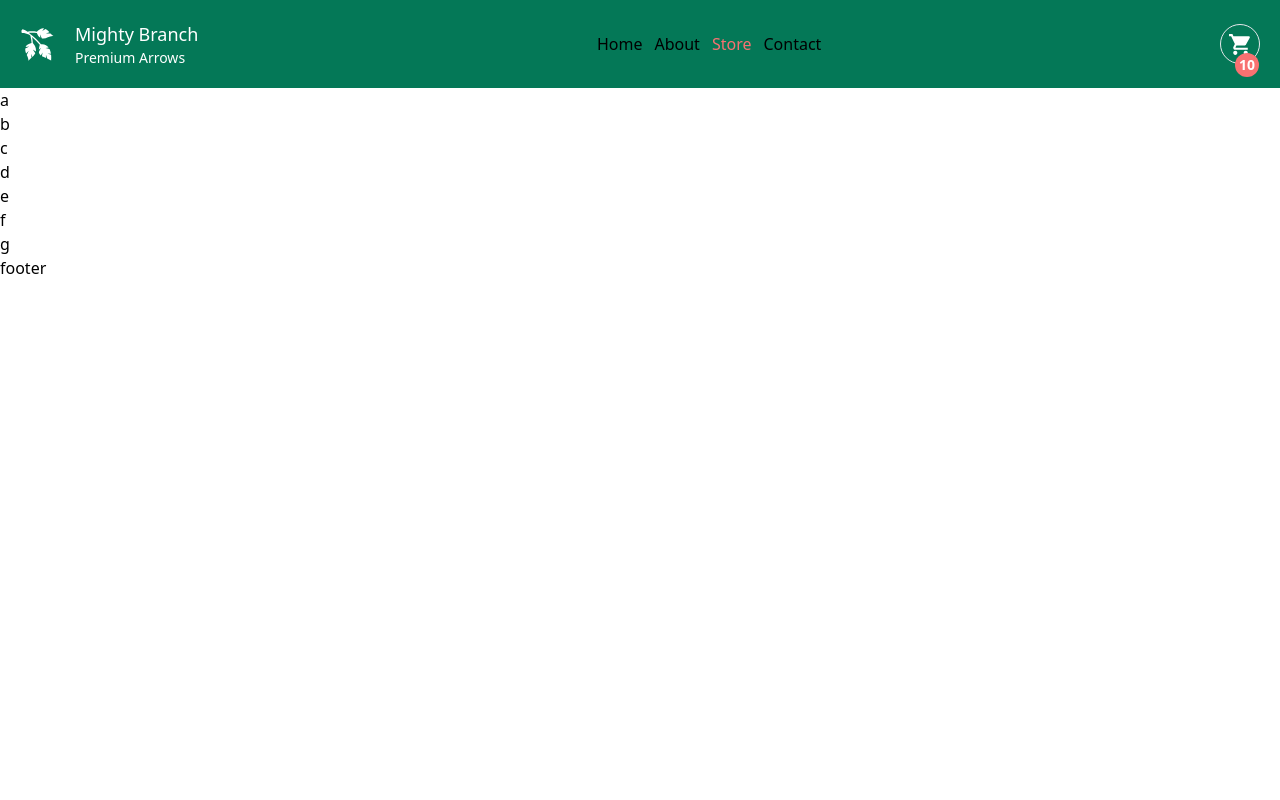
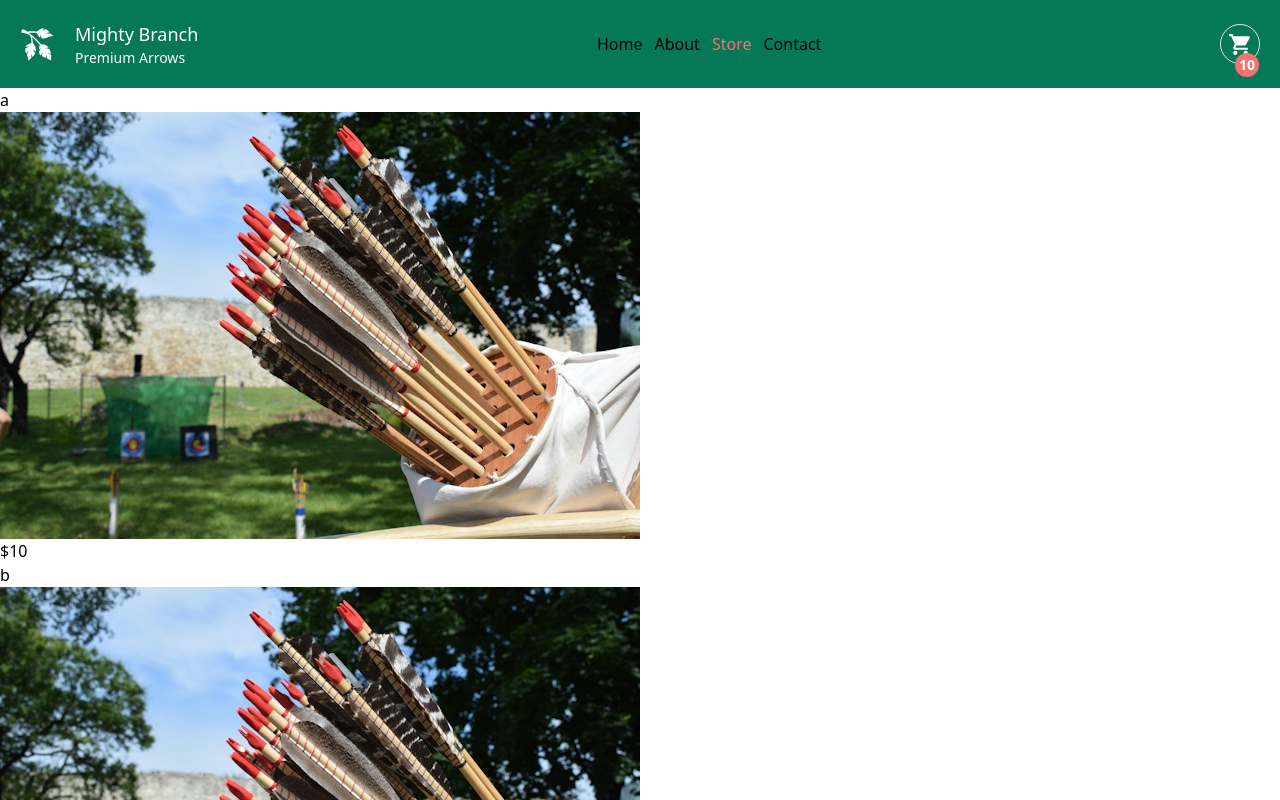
Before and after one commit to mojotron/shopping-cart, a React (Vite) app: page /store in a window 1280 px wide. Shown: the top 800 px of the page. Built offline with nearby package versions, Linux system fonts and the light colour scheme.

Commit message:
add CartContext structure

```diff
--- a/src/components/StoreItem/StoreItem.tsx
+++ b/src/components/StoreItem/StoreItem.tsx
@@ -5,7 +5,13 @@ type PropsType = {
 };
 
 const StoreItem = ({ item }: PropsType) => {
-  return <article>StoreItem</article>;
+  return (
+    <article>
+      <h3>{item.name}</h3>
+      <img src={item.imageUrl} alt={item.name} />
+      <p>${item.price}</p>
+    </article>
+  );
 };
 
 export default StoreItem;
--- /dev/null
+++ b/src/contexts/CartContext.tsx
@@ -0,0 +1,13 @@
+import { createContext, ReactNode } from 'react';
+
+const useCartSource = () => {};
+
+export const CartContext = createContext<ReturnType<typeof useCartSource>>(
+  {} as unknown as ReturnType<typeof useCartSource>
+);
+
+export const CartContextProvider = ({ children }: { children: ReactNode }) => {
+  <CartContext.Provider value={useCartSource()}>
+    {children}
+  </CartContext.Provider>;
+};
--- a/src/data/storeItems.json
+++ b/src/data/storeItems.json
@@ -5,7 +5,7 @@
     "description": "aaa",
     "price": 10,
     "available": true,
-    "imageUrl": ""
+    "imageUrl": "./images/arrows-1.jpg"
   },
   {
     "id": 1,
@@ -13,7 +13,7 @@
     "description": "bbb",
     "price": 11,
     "available": true,
-    "imageUrl": ""
+    "imageUrl": "./images/arrows-1.jpg"
   },
   {
     "id": 2,
@@ -21,7 +21,7 @@
     "description": "ccc",
     "price": 12,
     "available": true,
-    "imageUrl": ""
+    "imageUrl": "./images/arrows-1.jpg"
   },
   {
     "id": 3,
@@ -29,7 +29,7 @@
     "description": "ddd",
     "price": 13,
     "available": false,
-    "imageUrl": ""
+    "imageUrl": "./images/arrows-1.jpg"
   },
   {
     "id": 4,
@@ -37,7 +37,7 @@
     "description": "eee",
     "price": 14,
     "available": false,
-    "imageUrl": ""
+    "imageUrl": "./images/arrows-1.jpg"
   },
   {
     "id": 5,
@@ -45,7 +45,7 @@
     "description": "fff",
     "price": 15,
     "available": false,
-    "imageUrl": ""
+    "imageUrl": "./images/arrows-1.jpg"
   },
   {
     "id": 6,
@@ -53,6 +53,6 @@
     "description": "ggg",
     "price": 16,
     "available": false,
-    "imageUrl": ""
+    "imageUrl": "./images/arrows-1.jpg"
   }
 ]
--- /dev/null
+++ b/src/hooks/useCart.tsx
@@ -0,0 +1,11 @@
+import { useContext } from 'react';
+import { CartContext } from '../contexts/CartContext';
+
+export const useCart = () => {
+  const context = useContext(CartContext);
+
+  if (context === undefined)
+    throw new Error('useCart hook must be used inside CartContextProvider');
+
+  return context;
+};
--- a/src/pages/StorePage/StorePage.tsx
+++ b/src/pages/StorePage/StorePage.tsx
@@ -1,10 +1,11 @@
+import StoreItem from '../../components/StoreItem/StoreItem';
 import storeData from '../../data/storeItems.json';
 
 const StorePage = () => {
   return (
     <div>
       {storeData.map((item) => (
-        <div key={item.id}>{item.name}</div>
+        <StoreItem key={item.id} item={item} />
       ))}
     </div>
   );
```
Also changed, not shown: .eslintrc.json, public/images/arrows-1.jpg (added).
